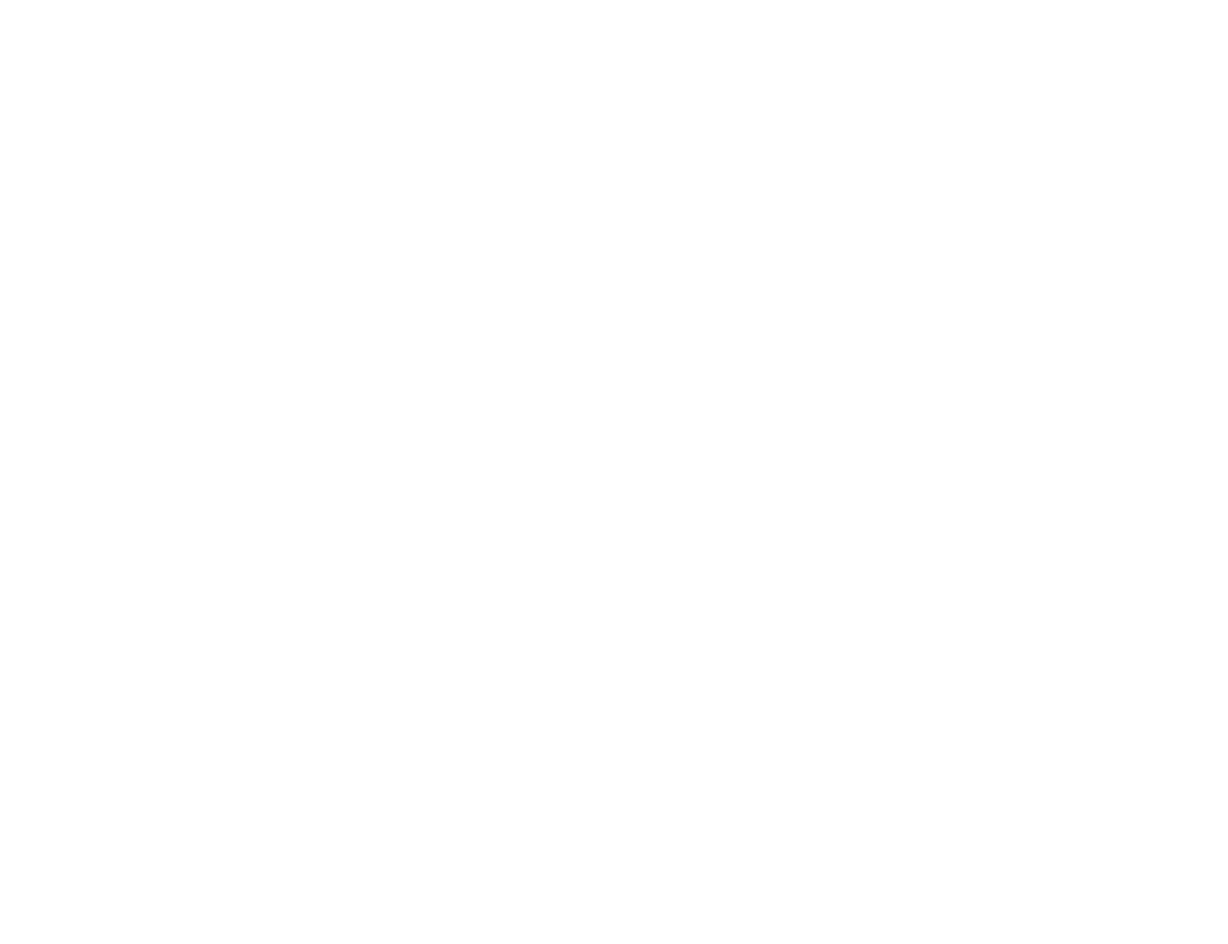
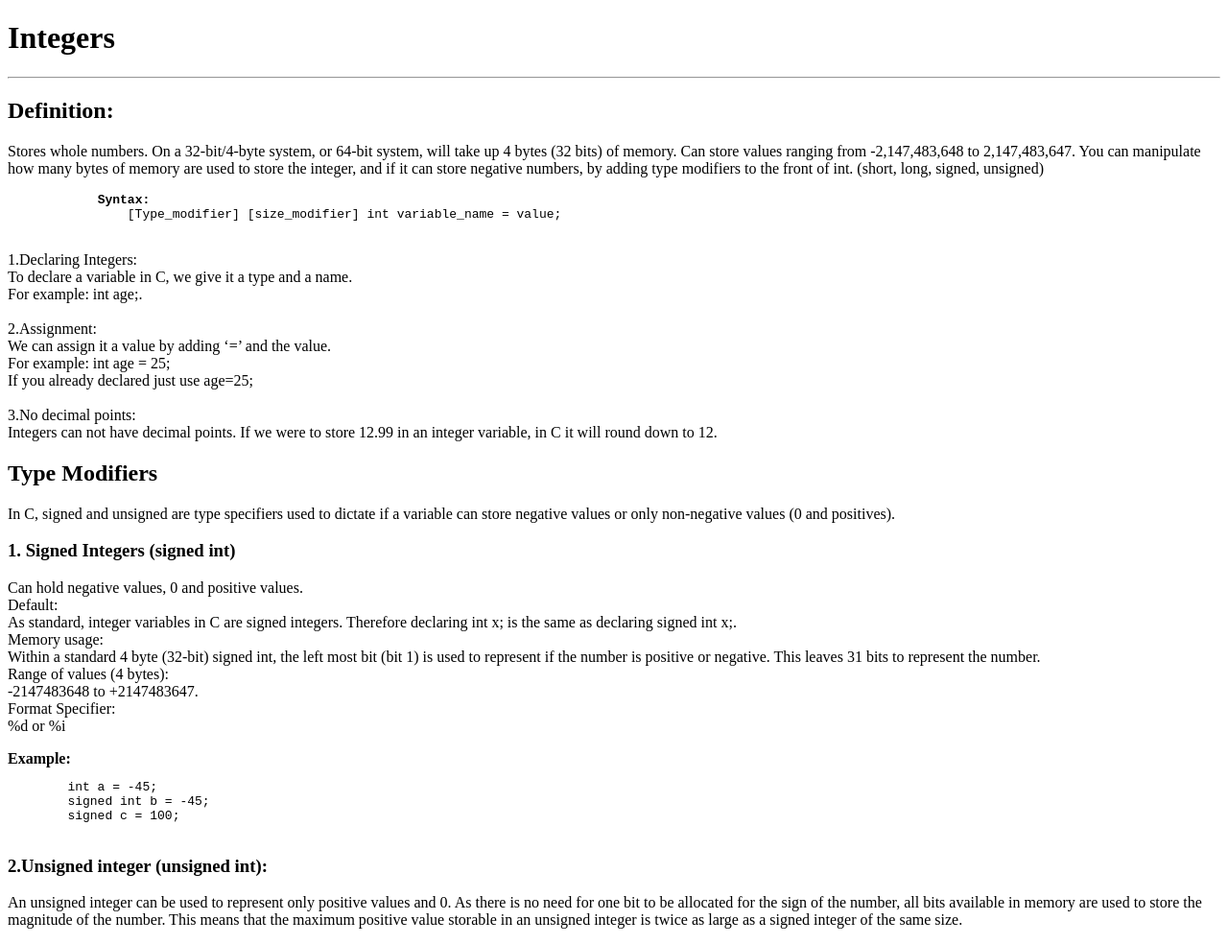
Before and after one commit to Anish-A-R/website-version-of-C-Learning-Journey, a plain HTML site: page Contents/Fundamentals/3.Types and Variables/Integers.html in a window 1280 px wide. Shown: the whole page at 96% size. Before the commit the page ends 800 px from the top, so only its background shows below. Drawn offline with Linux system fonts and the light colour scheme.

Commit message:
Nothing much to say didnt complete the integers have to find time, as exams and stuffs are near this repo will go pretty much slow than before...

```diff
--- a/Contents/Fundamentals/3.Types and Variables/Integers.html
+++ b/Contents/Fundamentals/3.Types and Variables/Integers.html
@@ -2,3 +2,75 @@
 <head>
     <title>Integers</title>
 </head>
+
+<body>
+    <h1>Integers</h1>
+    <hr>
+    <h2>Definition: </h2>
+    <p>
+        Stores whole numbers.
+        On a 32-bit/4-byte system, or 64-bit system, will take up 4 bytes (32 bits) of memory.
+        Can store values ranging from -2,147,483,648 to 2,147,483,647.
+        You can manipulate how many bytes of memory are used to store the integer,
+        and if it can store negative numbers,
+        by adding type modifiers to the front of int.
+        (short, long, signed, unsigned)
+    </p>
+        <pre>
+            <b>Syntax:</b>
+                [Type_modifier] [size_modifier] int variable_name = value;
+        </pre>
+    <p>
+            1.Declaring Integers:<br>
+            To declare a variable in C,
+            we give it a type and a name.<br>
+            For example: int age;. <br><br>
+            2.Assignment:<br>
+            We can assign it a value by adding ‘=’ and the value.<br>
+            For example: int age = 25;<br>
+            If you already declared just use age=25;<br><br>
+            3.No decimal points:<br>
+            Integers can not have decimal points.
+            If we were to store 12.99 in an integer variable,
+            in C it will round down to 12.
+    </p>
+
+    <h2>Type Modifiers  </h2>
+    <p>
+        In C, signed and unsigned are type specifiers used to dictate
+        if a variable can store negative values or only non-negative values
+        (0 and positives).
+    </p>
+    <h3>1. Signed Integers (signed int)</h3>
+    <p>
+        Can hold negative values, 0 and positive values.<br>
+        Default:<br>
+        As standard, integer variables in C are signed integers.
+        Therefore declaring int x; is the same as declaring signed int x;.<br>
+        Memory usage:<br>
+        Within a standard 4 byte (32-bit) signed int,
+        the left most bit (bit 1) is used to represent
+        if the number is positive or negative.
+        This leaves 31 bits to represent the number.<br>
+        Range of values (4 bytes):<br>
+        -2147483648 to +2147483647.<br>
+        Format Specifier:<br>
+        %d or %i<br>
+    </p>
+    <b>Example: </b>
+    <pre>
+        int a = -45;
+        signed int b = -45;
+        signed c = 100;
+    </pre>
+
+    <h3>2.Unsigned integer (unsigned int): </h3>
+    <p>
+        An unsigned integer can be used to represent only positive values and 0.
+        As there is no need for one bit to be allocated for the sign of the number,
+        all bits available in memory are used to store the magnitude of the number.
+        This means that the maximum positive value storable in an unsigned integer
+        is twice as large as a signed integer of the same size.
+    </p>
+
+</body>
```
